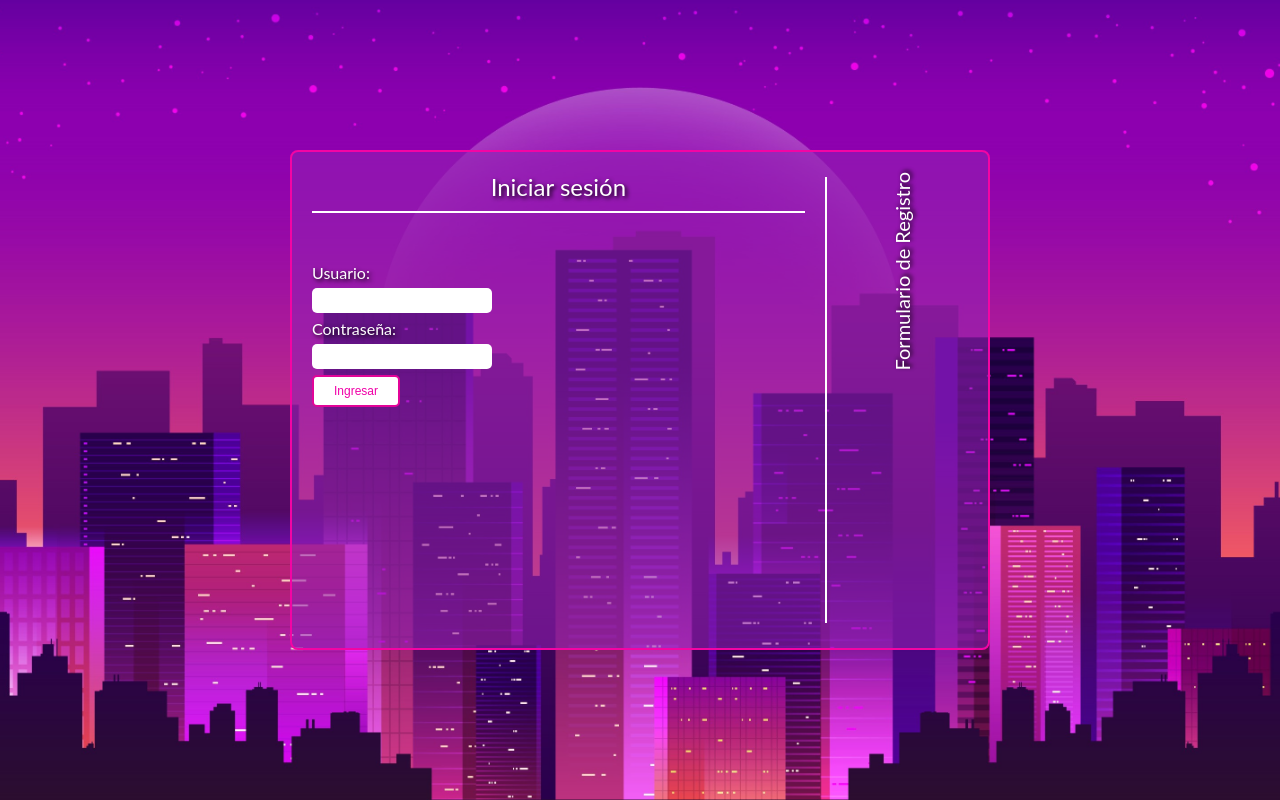
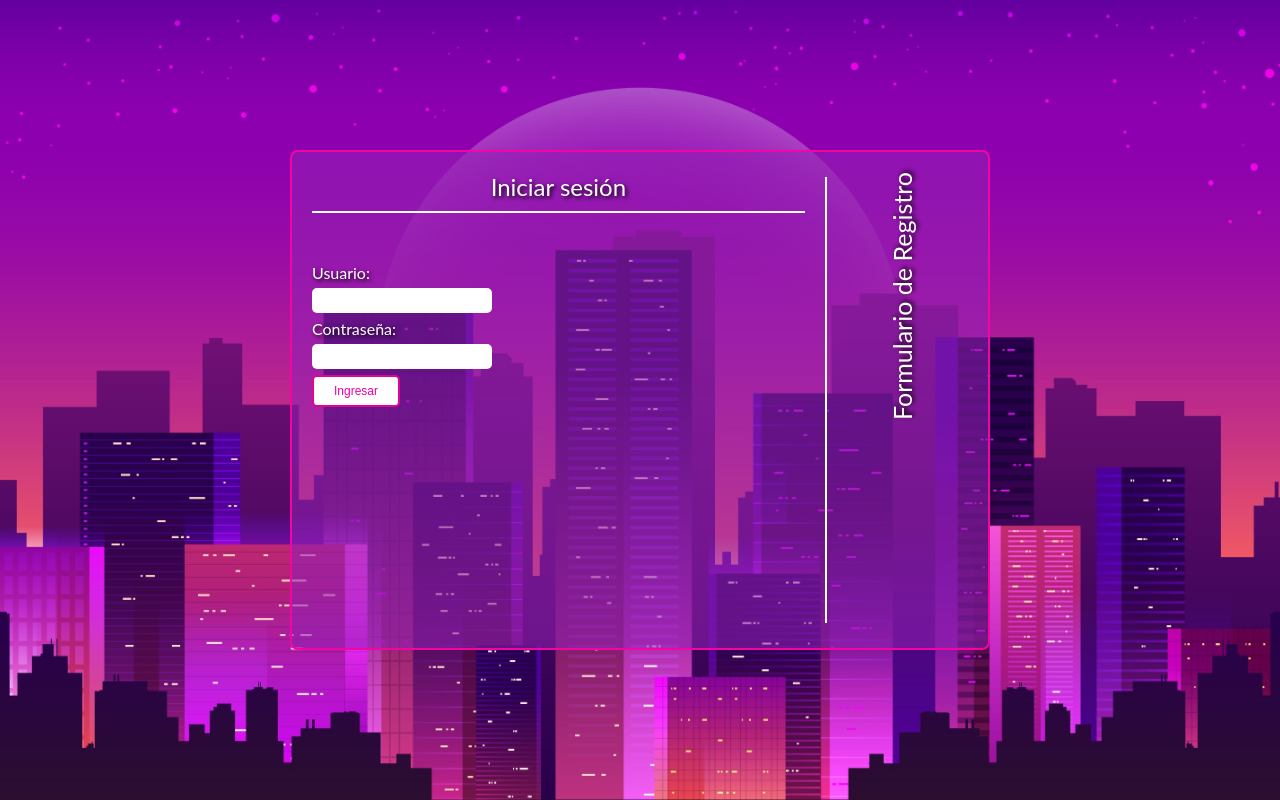
Before and after one commit to facusereboves/login, a plain HTML site: page index.html in a window 1280 px wide. Drawn offline with Linux system fonts and the light colour scheme.

Commit message:
cambio fuente

```diff
--- a/style.css
+++ b/style.css
@@ -88,7 +88,7 @@ opacity: 1;
 .titulo {
 writing-mode: vertical-rl;
 transform: rotate(180deg);
-font-size: 20px;
+font-size: 25px;
 cursor: pointer;
 user-select: none;
 padding-left: 10px;
```
